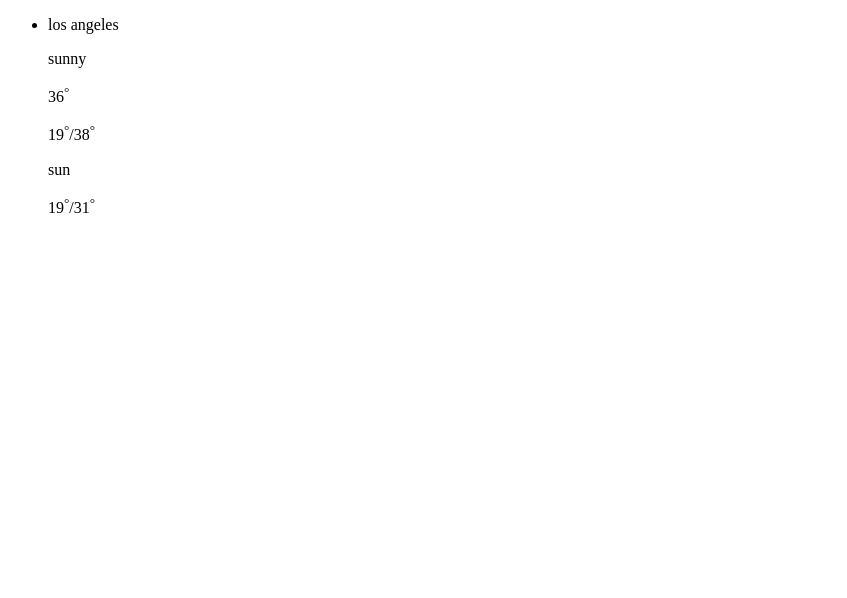
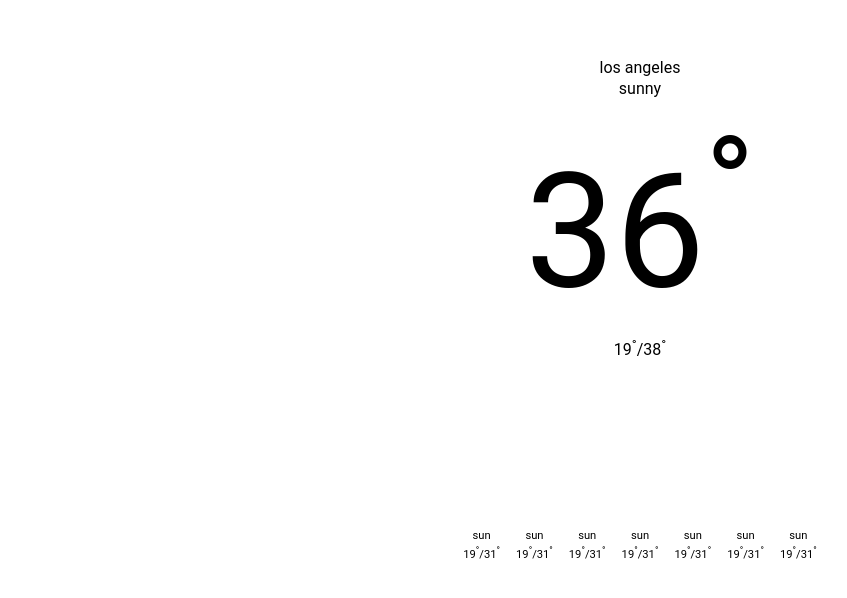
Before and after one commit to netalex/Weather-app-concept, a website: page index.html in a window 1280 px wide. Shown: the whole page, without its empty margins (0-847 px from the left). Drawn offline with Linux system fonts and the light colour scheme; some icons are missing.

Commit message:
aa some css

```diff
--- /dev/null
+++ b/asset/css/reset.min.css
@@ -0,0 +1 @@
+*,*::before,*::after{box-sizing:border-box}ul[class],ol[class]{padding:0}body,h1,h2,h3,h4,p,ul[class],ol[class],figure,blockquote,dl,dd{margin:0}html{scroll-behavior:smooth}body{min-height:100vh;text-rendering:optimizeSpeed;line-height:1.5}ul[class],ol[class]{list-style:none}a:not([class]){text-decoration-skip-ink:auto}img,picture{max-width:100%;display:block}article>*+*{margin-top:1em}input,button,textarea,select{font:inherit}img:not([alt]){filter:blur(10px)}@media(prefers-reduced-motion:reduce){*{animation-duration:.01ms !important;animation-iteration-count:1 !important;transition-duration:.01ms !important;scroll-behavior:auto !important}}
--- a/index.html
+++ b/index.html
@@ -1,20 +1,27 @@
 <!DOCTYPE html>
-<html lang="en">
+<html class="no-js" lang="en">
 
 <head>
+    <meta charset="UTF-8">
+    <meta http-equiv="X-UA-Compatible" content="IE=edge,chrome=1">
+    <title>Weather app concept</title>
+    <meta name="viewport" content="width=device-width, initial-scale=1.0">
+
+
+    <link rel="stylesheet"  href="./asset/css/reset.min.css">
     <link rel="stylesheet"  href="https://cdnjs.cloudflare.com/ajax/libs/weather-icons/2.0.10/css/weather-icons.min.css">
 
-    <meta charset="UTF-8">
-    <meta name="viewport" content="width=device-width, initial-scale=1.0">
-    <title>Weather app concept
-    </title>
+    <link rel="stylesheet" type="text/css" href="style.css">
+
+
+
 </head>
 
 <body>
 
-    <section class="weatherCard">
+    <section class="weather-card">
         <div class="container">
-            <ul class="cityList">
+            <ul class="city-list my-slider">
                 <li class="city">
                     <div class="city-el">
                         <div class="city-name">
@@ -30,7 +37,7 @@
                             <p>19<sup>°</sup>/38<sup>°</sup></p>
                         </div>
                         <div class="forecast-bar">
-                            <div class="sun">
+                            <div class="sun day">
                                 <div class="day-name"><p>sun</p></div>
                                 <div class="w-ico">
                                     <i class="wi wi-day-sunny"></i>
@@ -39,12 +46,48 @@
                                     <p>19<sup>°</sup>/31<sup>°</sup></p>
                                 </div>
                             </div>
-                            <div class="mon"></div>
-                            <div class="tue"></div>
-                            <div class="wed"></div>
-                            <div class="thu"></div>
-                            <div class="fri"></div>
-                            <div class="sat"></div>
+                            <div class="mon day"><div class="day-name"><p>sun</p></div>
+                                <div class="w-ico">
+                                    <i class="wi wi-day-sunny"></i>
+                                </div>
+                                <div class="temp-minmax-little">
+                                    <p>19<sup>°</sup>/31<sup>°</sup></p>
+                                </div></div>
+                            <div class="tue day"><div class="day-name"><p>sun</p></div>
+                                <div class="w-ico">
+                                    <i class="wi wi-day-sunny"></i>
+                                </div>
+                                <div class="temp-minmax-little">
+                                    <p>19<sup>°</sup>/31<sup>°</sup></p>
+                                </div></div>
+                            <div class="wed day"><div class="day-name"><p>sun</p></div>
+                                <div class="w-ico">
+                                    <i class="wi wi-day-sunny"></i>
+                                </div>
+                                <div class="temp-minmax-little">
+                                    <p>19<sup>°</sup>/31<sup>°</sup></p>
+                                </div></div>
+                            <div class="thu day"><div class="day-name"><p>sun</p></div>
+                                <div class="w-ico">
+                                    <i class="wi wi-day-sunny"></i>
+                                </div>
+                                <div class="temp-minmax-little">
+                                    <p>19<sup>°</sup>/31<sup>°</sup></p>
+                                </div></div>
+                            <div class="fri day"><div class="day-name"><p>sun</p></div>
+                                <div class="w-ico">
+                                    <i class="wi wi-day-sunny"></i>
+                                </div>
+                                <div class="temp-minmax-little">
+                                    <p>19<sup>°</sup>/31<sup>°</sup></p>
+                                </div></div>
+                            <div class="sat day"><div class="day-name"><p>sun</p></div>
+                                <div class="w-ico">
+                                    <i class="wi wi-day-sunny"></i>
+                                </div>
+                                <div class="temp-minmax-little">
+                                    <p>19<sup>°</sup>/31<sup>°</sup></p>
+                                </div></div>
                         </div>
                     </div>
                 </li>
--- /dev/null
+++ b/style.css
@@ -0,0 +1,68 @@
+/* div {
+  border: 1px solid red;
+}
+ */
+body {
+  font: 1rem/1.3 "Roboto", sans-serif;
+  background: var(--bg_main);
+  color: var(--text_dark);
+  padding: 50px;
+}
+
+.container {
+  width: 100%;
+  max-width: 1200px;
+  margin: 0 auto;
+  padding: 0 15px;
+  display: flex;
+  justify-content: center;
+}
+
+/* weather card section
+  ----------------------*/
+
+.weather-card {
+  margin: 1vh;
+  height: 99vh;
+}
+
+.weather-card .city-list {
+    height: 100%;
+}
+
+.weather-card .city-el {
+  display: flex;
+  flex-direction: column;
+  justify-content: center;
+}
+
+.weather-card .city-el .city-name,
+.weather-card .city-el .w-type,
+.weather-card .city-el .city-temp,
+.weather-card .city-el .temp-min-max {
+  display: flex;
+  justify-content: center;
+}
+
+.weather-card .forecast-bar {
+    display: flex;
+    flex-direction: row;
+    justify-content: center;
+}
+.weather-card .forecast-bar .day {
+    margin: 1vh;
+    font-size: 0.7rem;
+}
+.weather-card .forecast-bar .day > div {
+    display: flex;
+    flex-direction: row;
+    justify-content: center;
+}
+
+.weather-card .city-el .city-temp {
+    font-size: 10rem;
+}
+
+.weather-card .city-el .temp-min-max {
+    margin-bottom: 10rem;
+}
```
Also changed, not shown: package.json (added, +11 -0 lines), 1 other file.
